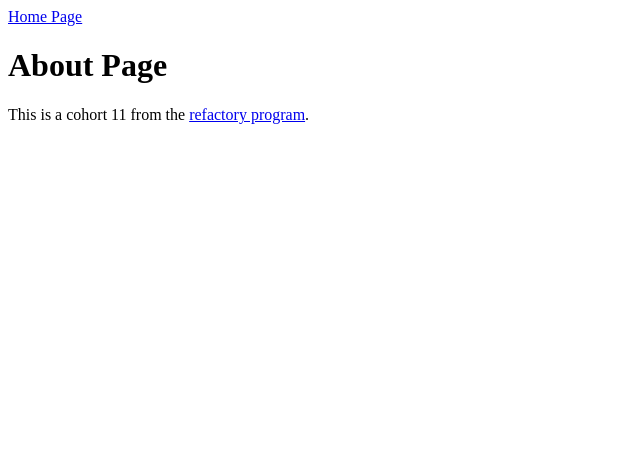
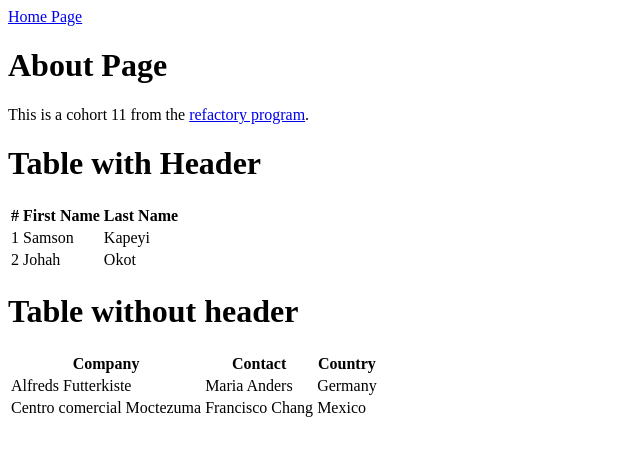
Before and after one commit to khaggai/cohort11, a plain HTML site: page grades.html in a window 1280 px wide. Shown: the whole page, without its empty margins (0-640 px from the left). Drawn offline with Linux system fonts and the light colour scheme.

Commit message:
Completed intro to html

```diff
--- a/grades.html
+++ b/grades.html
@@ -10,7 +10,48 @@
     <h1>About Page</h1>
 
     <p>This is a cohort 11 from the <a href="http://refactory.ug">refactory program</a>.</p>
+    <h1>Table with Header</h1>
+    <table>
+        <thead>
+            <tr>
+                <th><strong>#</strong></th>
+                <th><strong>First Name</strong></th>
+                <th><strong>Last Name</strong></th>
+            </tr>
+        </thead>
+        <tbody>
+            <tr>
+                <td>1</td>
+                <td>Samson</td>
+                <td>Kapeyi</td>
+            </tr>
+            <tr>
+                <td>2</td>
+                <td>Johah</td>
+                <td>Okot</td>
+            </tr>
 
+        </tbody>
+    </table>
+
+    <h1>Table without header</h1>
+    <table>
+        <tr>
+            <th>Company</th>
+            <th>Contact</th>
+            <th>Country</th>
+        </tr>
+        <tr>
+            <td>Alfreds Futterkiste</td>
+            <td>Maria Anders</td>
+            <td>Germany</td>
+        </tr>
+        <tr>
+            <td>Centro comercial Moctezuma</td>
+            <td>Francisco Chang</td>
+            <td>Mexico</td>
+        </tr>
+    </table>
 
 </body>
 
```
Also changed, not shown: facilitators.html (+2 -2 lines), forms.html (added, +22 -0 lines), index.html (+15 -1 lines), students.html (+15 -2 lines), img/dr-strange.jpg (added).
